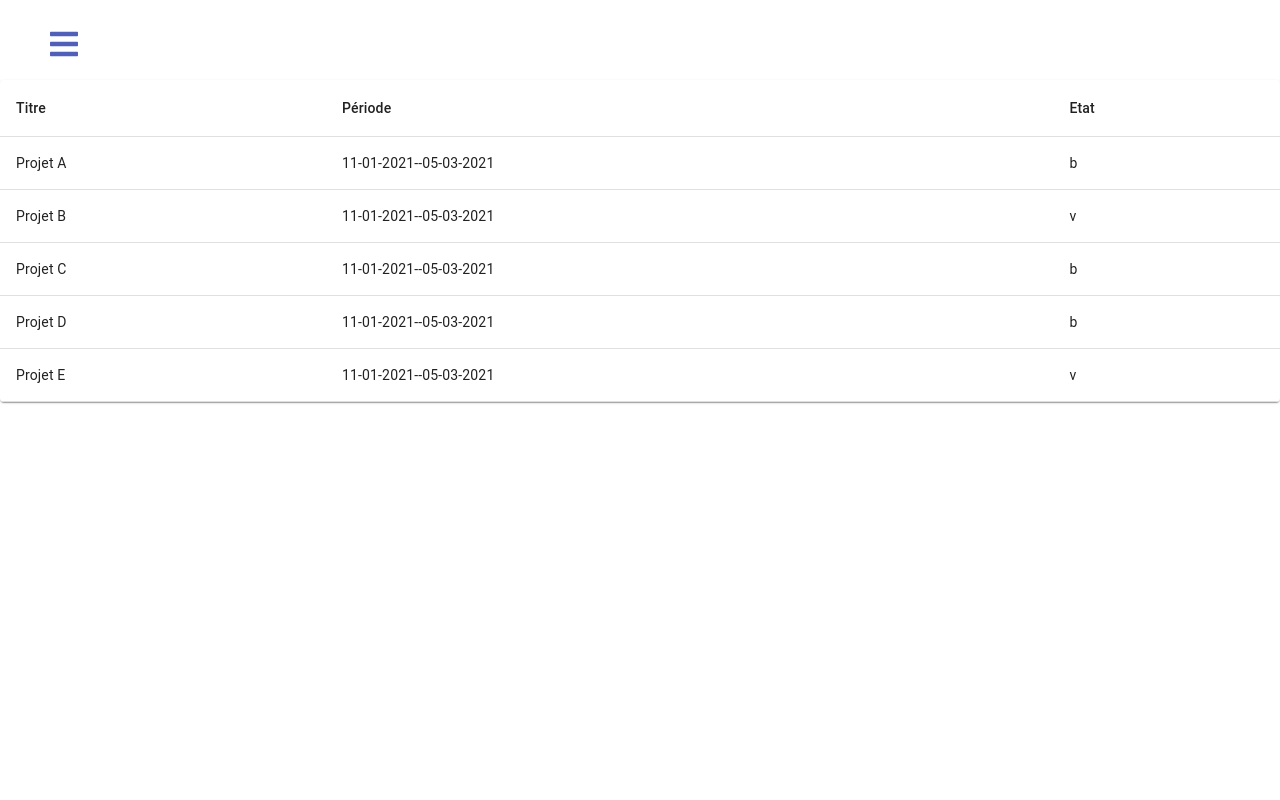
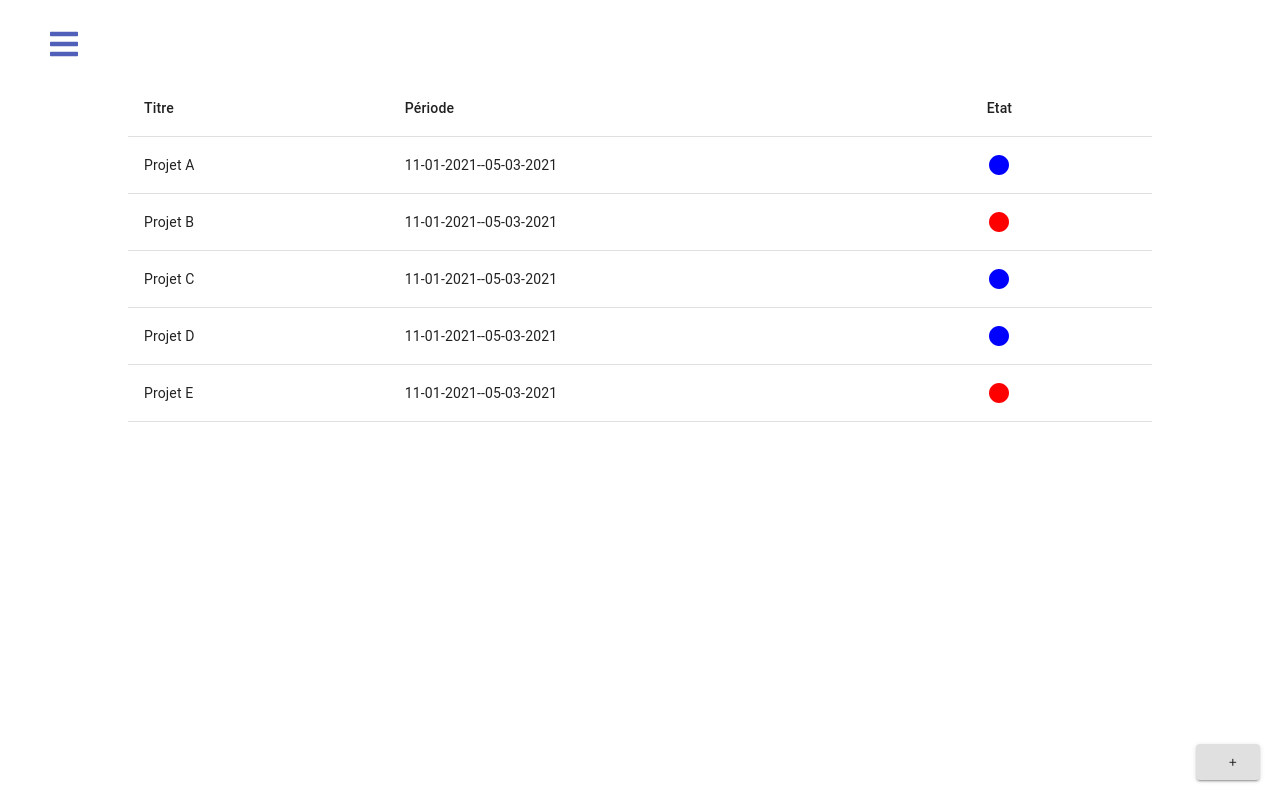
Before and after one commit to Bojack92160/GenieLogiciel, a React (Create React App) app in the folder frontend/: page /projects in a window 1280 px wide. Built offline with nearby package versions, Linux system fonts and the light colour scheme; no server answers.

Commit message:
my-projects

```diff
--- a/frontend/src/App.css
+++ b/frontend/src/App.css
@@ -7,3 +7,7 @@
 .test {
   margin-bottom: 10px;
 }
+
+.MuiPaper-elevation1 {
+  box-shadow: none !important;
+}
--- a/frontend/src/pages/Projects.js
+++ b/frontend/src/pages/Projects.js
@@ -8,11 +8,22 @@ import TableHead from '@material-ui/core/TableHead';
 import TableRow from '@material-ui/core/TableRow';
 import Paper from '@material-ui/core/Paper';
 import { withStyles } from '@material-ui/core/styles';
+import PropTypes from 'prop-types';
+import LensRoundedIcon from '@material-ui/icons/LensRounded';
+import { Button } from '@material-ui/core';
 
 const useStyles = makeStyles({
   table: {
-    minWidth: "650px",
-    paddingTop: "20px"
+    height: 48,
+    margin: "auto",
+    width: "80%"
+    // padding: '0 10000px',
+  },
+  button: {
+    position: "fixed",
+    bottom: 20,
+    right: 20
+    // padding: '0 10000px',
   },
 });
 
@@ -28,13 +39,16 @@ const rows = [
   createData('Projet E', '11-01-2021--05-03-2021', 'v'),
 
 ];
-
+Projects.propTypes = {
+  classes: PropTypes.object.isRequired,
+};
 
 function Projects() {
   const classes = useStyles();
 
   return (
-    <TableContainer component={Paper}>
+    <div>
+       <TableContainer component={Paper}>
       <Table className={classes.table} aria-label="simple table">
         <TableHead>
           <TableRow>
@@ -51,14 +65,18 @@ function Projects() {
                 {row.titre}
               </TableCell>
               <TableCell >{row.periode}</TableCell>
-              <TableCell >{row.etat}</TableCell>
+              <TableCell ><LensRoundedIcon style={row.etat=='b' ? {color:"blue"} : row.etat=='v' ? {color:"red"} : null}/></TableCell>
 
 
             </TableRow>
           ))}
         </TableBody>
       </Table>
+
     </TableContainer>
+    <Button variant="contained" className={classes.button}>+</Button>
+    </div>
+
   );
 }
 
```
Also changed, not shown: 1 other file (tests, documents, lock files or other folders).
